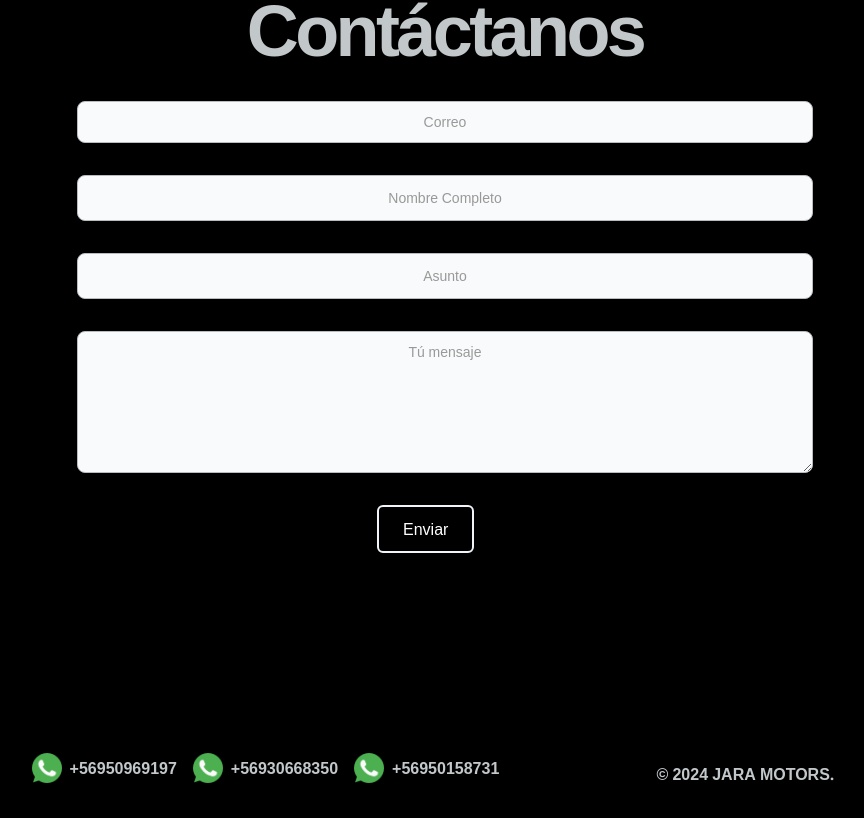
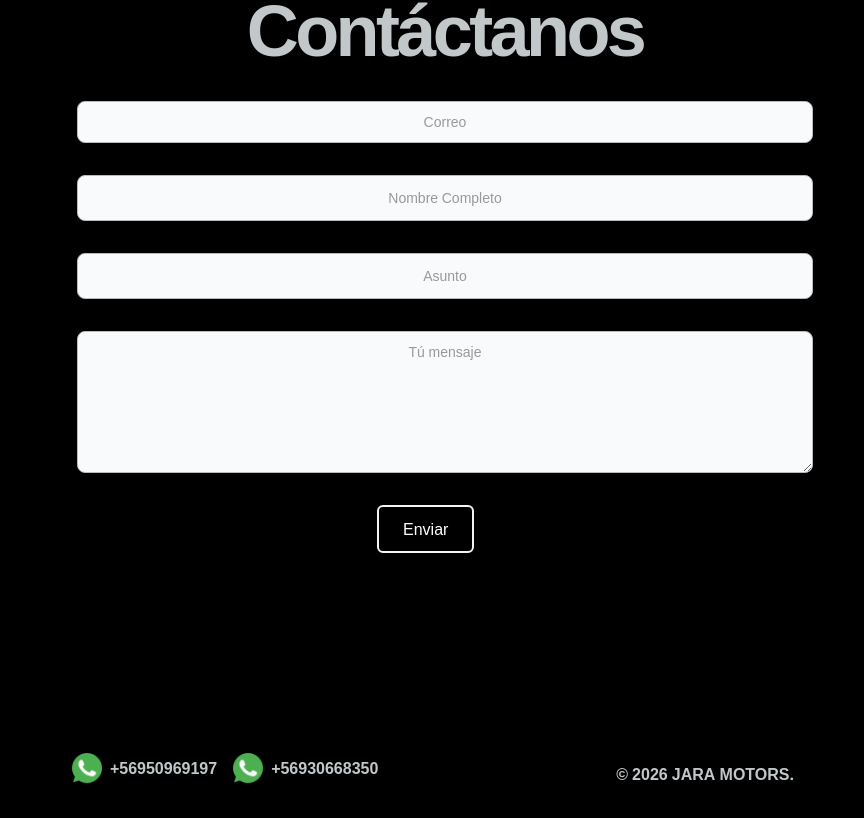
Before and after one commit to nicorubiotsx/jaramotors, a Next.js app: page / in a window 1280 px wide. Shown: the part 4852-5670 px from the top of the page, without its empty margins (195-1059 px from the left). Built offline with nearby package versions, Linux system fonts and the light colour scheme.

Commit message:
number delete

```diff
--- a/app/components/Footer.js
+++ b/app/components/Footer.js
@@ -36,28 +36,14 @@ export default function Footer() {
                 +56930668350
               </a>
             </li>
-            <li className="flex items-center">
-              <a
-                href="https://wa.me/56950158731?text=%20Hola%20quiero%20realizar%20una%20consulta%20" target='blank'
-                className=" px-2 text-md text-gray-200 hover:text-white transition-colors duration-300 hover:text-deep-purple-accent-400 font-semibold flex items-center"
-              >
-                <Image
-                  src={'/whatsapp.png'}
-                  width={30}
-                  height={30}
-                  alt="WhatsApp Icon"
-                  className="mr-2 "
-                />
-                +56950158731
-              </a>
-            </li>
+
           </ul>
           <ul className="flex flex-col mb-3 space-y-2 lg:mb-0 sm:space-y-0 sm:space-x-5 sm:flex-row mx-auto">
             <a
 
               className=" jaramotors mt-3 px-8 text-md text-gray-200 hover:text-white transition-colors duration-300 hover:text-deep-purple-accent-400 font-semibold flex items-center"
             >
-              © 2024 JARA MOTORS.
+              © 2026 JARA MOTORS.
             </a>
           </ul>
         </div>
```
